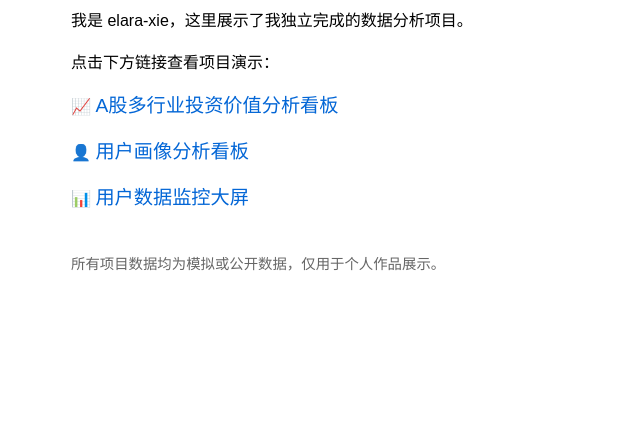
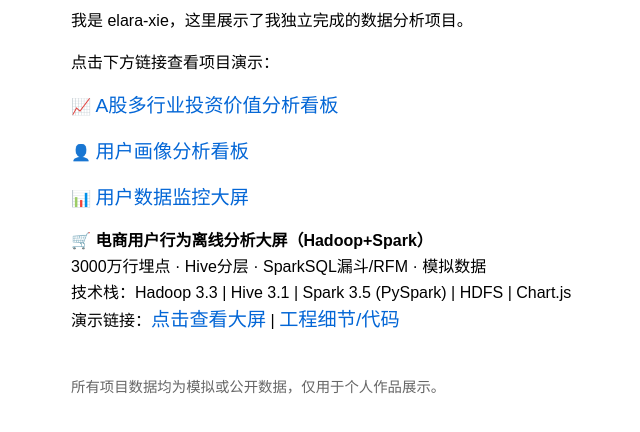
Before and after one commit to elara-xie/portfolio, a plain HTML site: page index.html in a window 1280 px wide. Shown: the part 146-578 px from the top of the page, without its empty margins (169-809 px from the left). Drawn offline with Linux system fonts and the light colour scheme.

Commit message:
index.html

```diff
--- a/index.html
+++ b/index.html
@@ -20,6 +20,13 @@
         <li>📈 <a href="dashboard.html">A股多行业投资价值分析看板</a></li>
         <li>👤 <a href="user_profile_analysis.html">用户画像分析看板</a></li>
         <li>📊 <a href="user_monitor_dashboard.html">用户数据监控大屏</a></li>
+        <li>
+          <strong>🛒 电商用户行为离线分析大屏（Hadoop+Spark）</strong><br>
+          3000万行埋点 · Hive分层 · SparkSQL漏斗/RFM · 模拟数据<br>
+          技术栈：Hadoop 3.3 | Hive 3.1 | Spark 3.5 (PySpark) | HDFS | Chart.js<br>
+          演示链接：<a href="ecommerce_behavior_dashboard.html">点击查看大屏</a> |
+          <a href="#engineering">工程细节/代码</a>
+        </li>
     </ul>
     <p style="margin-top: 40px; color: #666; font-size: 0.9em;">所有项目数据均为模拟或公开数据，仅用于个人作品展示。</p>
 </body>
```
